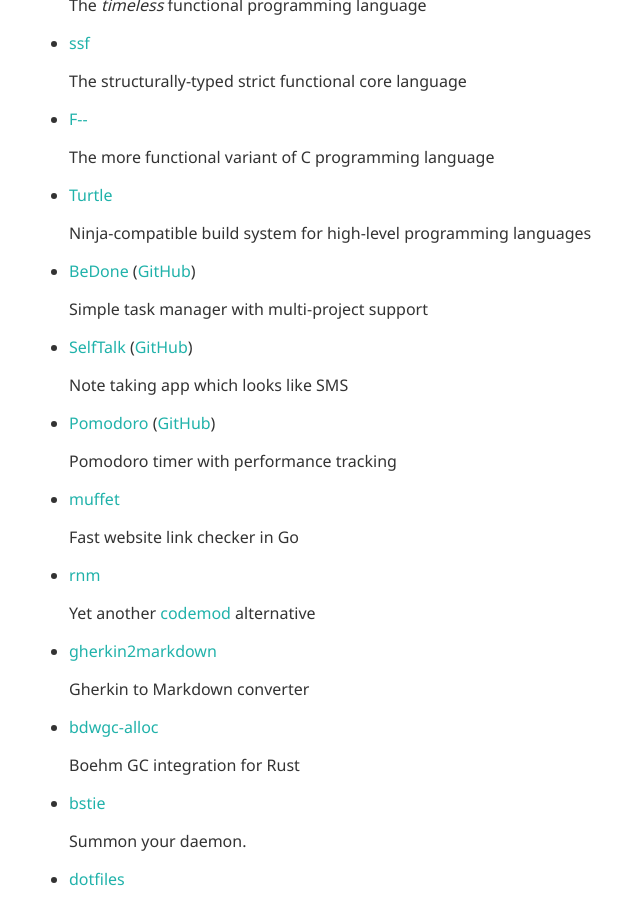
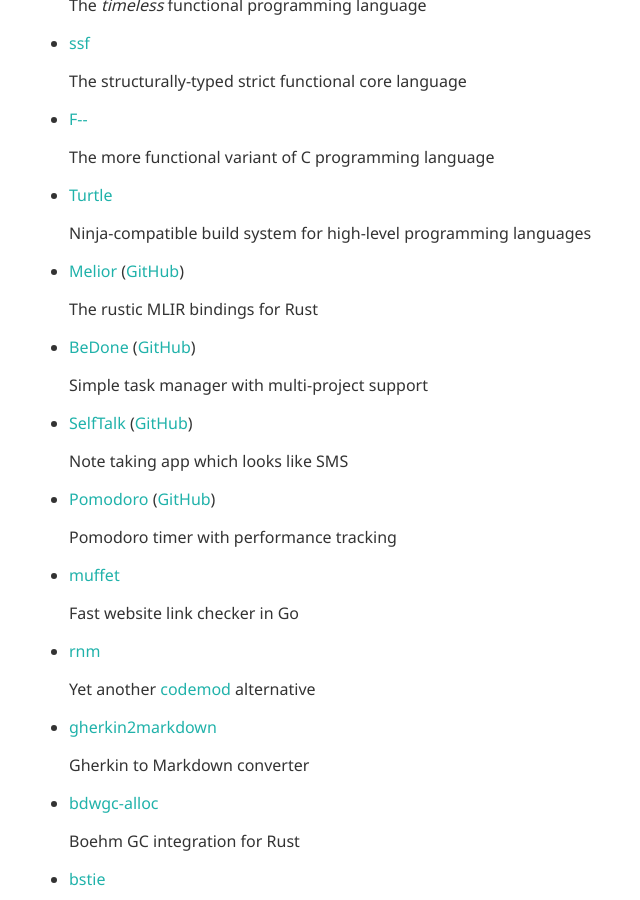
Before and after one commit to raviqqe/raviqqe.github.io, a Jekyll site: the page built from index.md, in a window 1280 px wide and 900 px high, scrolled down 434 px. Shown: the whole window, without its empty margins (211-851 px from the left). Built offline with Jekyll 4.4.1, drawn with Linux system fonts in a browser that asks for light colours.

Commit message:
Update profile (#2)
- Fix
- Update

```diff
--- a/index.md
+++ b/index.md
@@ -37,6 +37,10 @@ It is a software engineer.
 - [Turtle](https://github.com/raviqqe/turtle-build)
 
   Ninja-compatible build system for high-level programming languages
+
+- [Melior](https://raviqqe.github.io/melior/melior/) ([GitHub](https://github.com/raviqqe/melior))
+
+  The rustic MLIR bindings for Rust
 
 - [BeDone](https://tasks.code2d.org) ([GitHub](https://github.com/raviqqe/tasks))
 
```
Also changed, not shown: .github/dependabot.yml (added), .github/mergify.yml (added), .github/workflows/lint.yaml (added), README.md.
